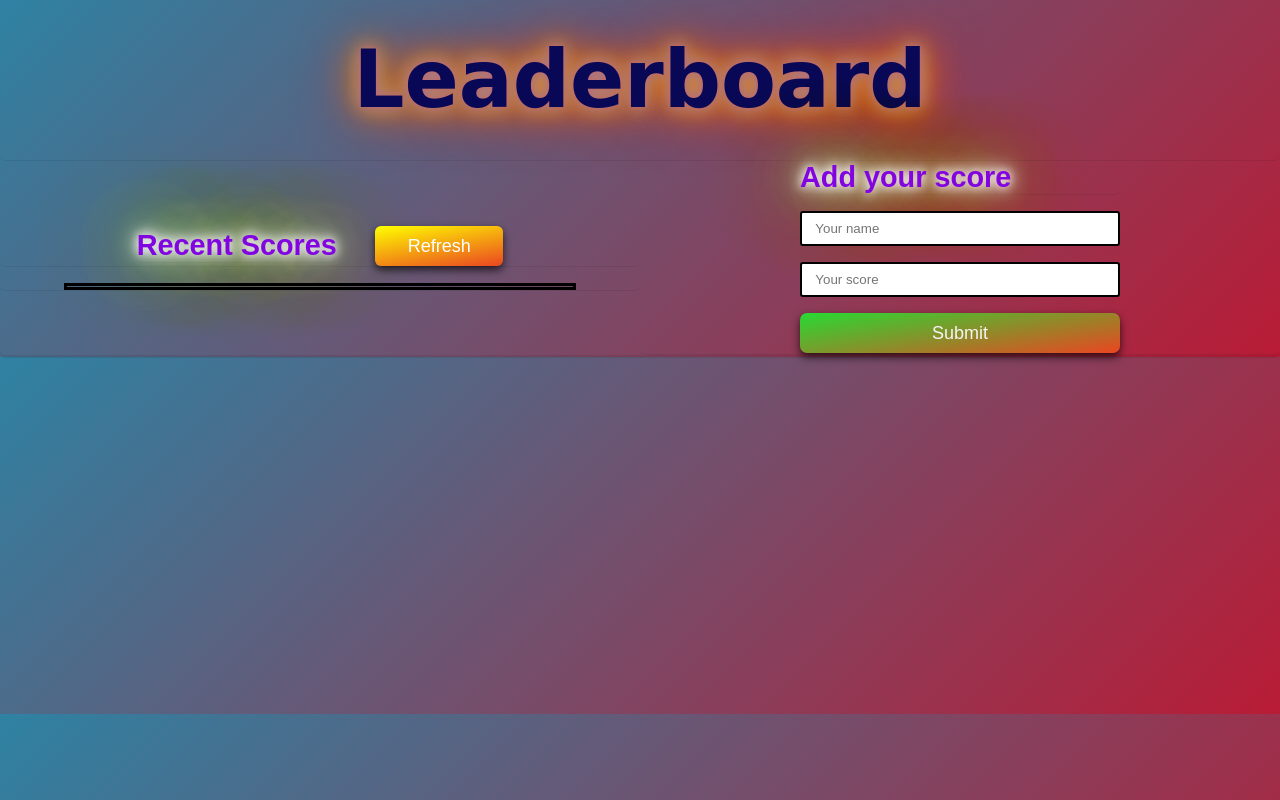
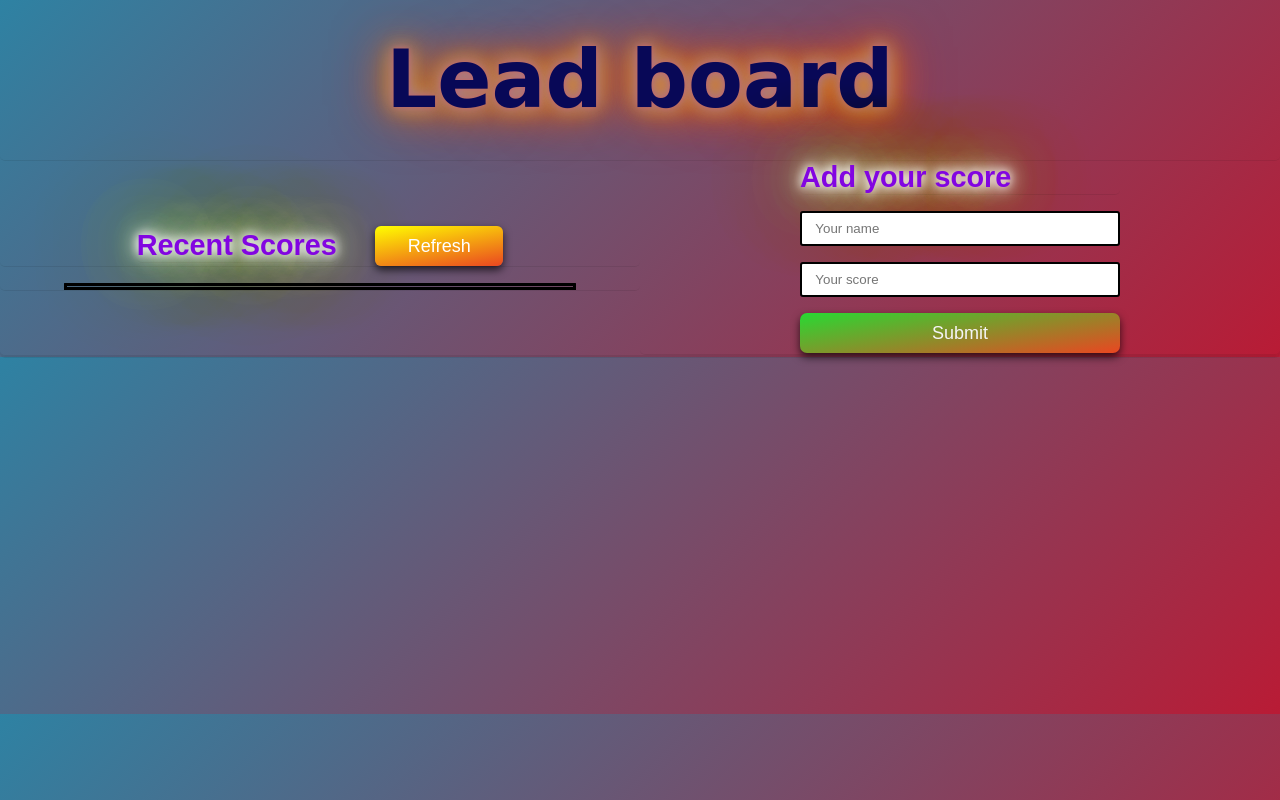
Before and after one commit to Javed-Shahbaz/LeadBoard, a website built with webpack: page src/index.html in a window 1280 px wide. Built offline with nearby package versions, Linux system fonts and the light colour scheme.

Commit message:
update html

```diff
--- a/src/index.html
+++ b/src/index.html
@@ -6,7 +6,7 @@
     <title>Leaderboard</title>
 </head>
 <body>
-    <h1>Leaderboard</h1>
+    <h1>Lead board</h1>
     <div class="main">
         <div class="score">
             <div class="scoreTitle">
```
